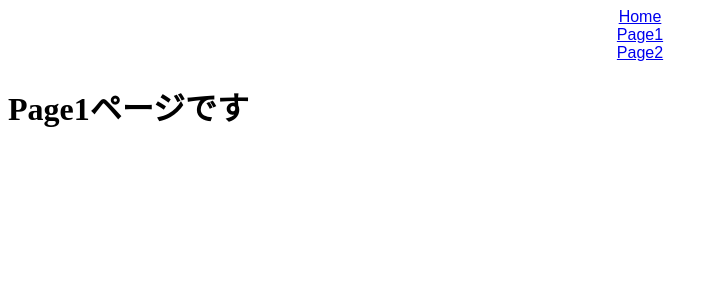
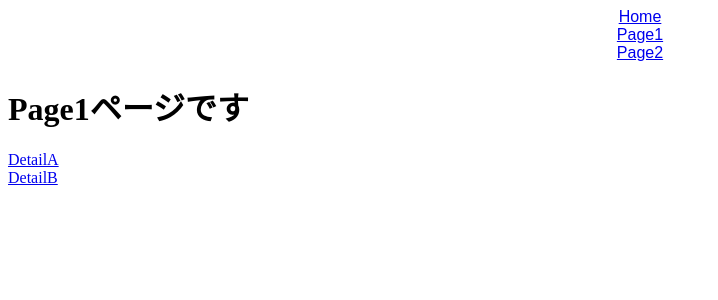
Before and after one commit to takayuki-s/react-router-practice, a React (Create React App) app: page /page1 in a window 1280 px wide. Shown: the top 300 px of the page, without its empty margins (0-718 px from the left). Built offline with nearby package versions, Linux system fonts and the light colour scheme.

Commit message:
ルーティングのネスト一旦実装

```diff
--- a/src/App.js
+++ b/src/App.js
@@ -2,6 +2,8 @@
 
 import { Home } from "./Home";
 import { Page1 } from "./Page1";
+import { Page1DetailA } from "./Page1DetailA";
+import { Page1DetailB } from "./Page1DetailB";
 import { Page2 } from "./Page2";
 import "./styles.css";
 
@@ -19,9 +21,22 @@
         <Route exact path="/">
           <Home />
         </Route>
-        <Route path="/page1">
-          <Page1 />
-        </Route>
+        <Route
+          path="/page1"
+          render={() => (
+            <Switch>
+              <Route exact path="/page1">
+                <Page1 />
+              </Route>
+              <Route exact path="/page1/detailA">
+                <Page1DetailA />
+              </Route>
+              <Route exact path="/page1/detailB">
+                <Page1DetailB />
+              </Route>
+            </Switch>
+          )}
+        />
         <Route path="/page2">
           <Page2 />
         </Route>
--- a/src/Page1.jsx
+++ b/src/Page1.jsx
@@ -1,7 +1,12 @@
+import { Link } from "react-router-dom";
+
 export const Page1 = () => {
   return (
     <div>
       <h1>Page1ページです</h1>
+      <Link to="/page1/detailA">DetailA</Link>
+      <br />
+      <Link to="/page1/detailB">DetailB</Link>
     </div>
   );
 };
```
